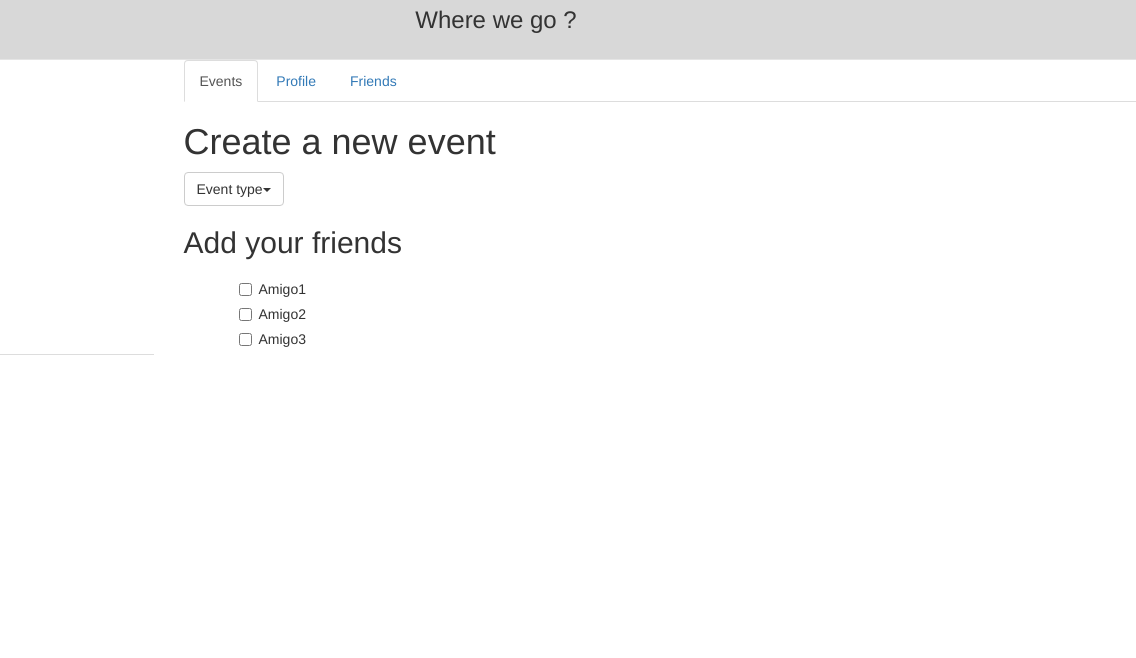
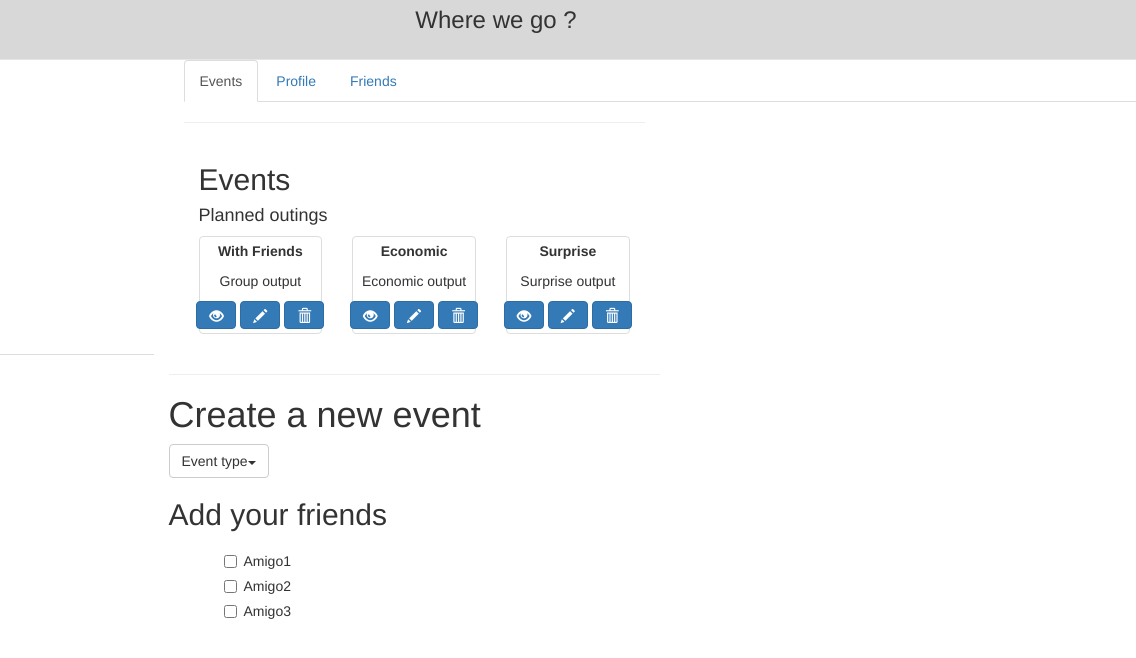
Before and after one commit to Pablo-Avalos/desaapp-groupf-frontend, a website: page app/index.html in a window 1280 px wide. Both pictures are taken after a click on the tab "Events". Shown: the full height of the page, 144-1280 px from the left. Drawn offline with nearby package versions, Linux system fonts and the light colour scheme; some packages are replaced by stand-ins of ours; files that its build step writes are made by us from their sources; no server answers.

Commit message:
cambios en eventos

```diff
--- a/app/index.html
+++ b/app/index.html
@@ -284,7 +284,51 @@
                         <div role="tabpanel" class="tab-pane" id="events">
                             <div class="row">
                                 <div class="col-sm-6">
-                                    <div> <h1> Create a new event </h1> </div>
+<!-- view event -->
+                                    <hr>
+                                    <div class="container-fluid bg-grey">
+                                        <h2>Events</h2>
+                                        <h4>Planned outings</h4>
+                                        <div class="row text-center">
+                                        <div class="col-sm-4">
+                                        <div class="thumbnail">
+                                            <p><strong>With Friends</strong></p>
+                                            <p>Group output</p>
+                                            <div class="row text-center">
+                                            <a href = "#" class = "btn btn-primary" role = "button"><i class="glyphicon glyphicon-eye-open"></i></a>
+                                            <a href = "#" class = "btn btn-primary" role = "button"><i class="glyphicon glyphicon-pencil"></i></a>
+                                            <a href = "#" class = "btn btn-primary" role = "button"><i class="glyphicon glyphicon-trash"></i></a>
+                                            </div>
+                                        </div>
+                                        </div>
+
+                                        <div class="col-sm-4">
+                                        <div class="thumbnail">
+                                        <p><strong>Economic</strong></p>
+                                        <p>Economic output</p>
+                                        <div class="row text-center">
+                                            <a href = "#" class = "btn btn-primary" role = "button"><i class="glyphicon glyphicon-eye-open"></i></a>
+                                            <a href = "#" class = "btn btn-primary" role = "button"><i class="glyphicon glyphicon-pencil"></i></a>
+                                            <a href = "#" class = "btn btn-primary" role = "button"><i class="glyphicon glyphicon-trash"></i></a>
+                                        </div>
+                                        </div>
+                                        </div>
+
+                                        <div class="col-sm-4">
+                                        <div class="thumbnail">
+                                        <p><strong>Surprise</strong></p>
+                                        <p>Surprise output</p>
+                                        <div class="row text-center">
+                                            <a href = "#" class = "btn btn-primary" role = "button"><i class="glyphicon glyphicon-eye-open"></i></a>
+                                            <a href = "#" class = "btn btn-primary" role = "button"><i class="glyphicon glyphicon-pencil"></i></a>
+                                            <a href = "#" class = "btn btn-primary" role = "button"><i class="glyphicon glyphicon-trash"></i></a>
+                                        </div>
+                                        </div>
+                                        </div>
+                                        </div>
+                                    </div>
+
+                                    <div class ="row"><hr> <h1> Create a new event </h1>
                                     <div class="dropdown">
                                         <button class="btn btn-default dropdown-toggle" type="button" id="dropdownMenu1" data-toggle="dropdown" aria-haspopup="true" aria-expanded="true">Event type<span class="caret"></span></button>
                                         <ul class="dropdown-menu" aria-labelledby="dropdownMenu1">
@@ -295,6 +339,7 @@
                                             <button type="button" class="list-group-item" id="saturnight">SaturNight</button>
                                         </ul>
                                     </div>
+
                                     <div>
                                         <!-- agregar amigos a evento -->
                                         <h2>Add your friends</h2>
@@ -311,6 +356,7 @@
                                             </div>
                                         </ul>
                                         </div>
+                                    </div>
                                     </div>
                                 </div>
                             </div>
```
